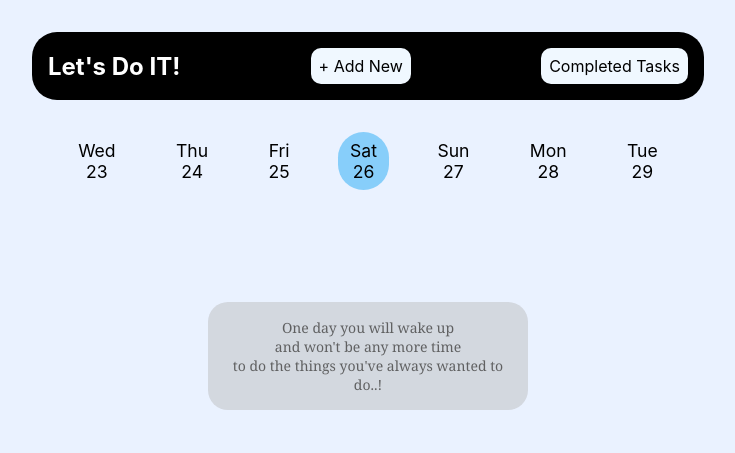
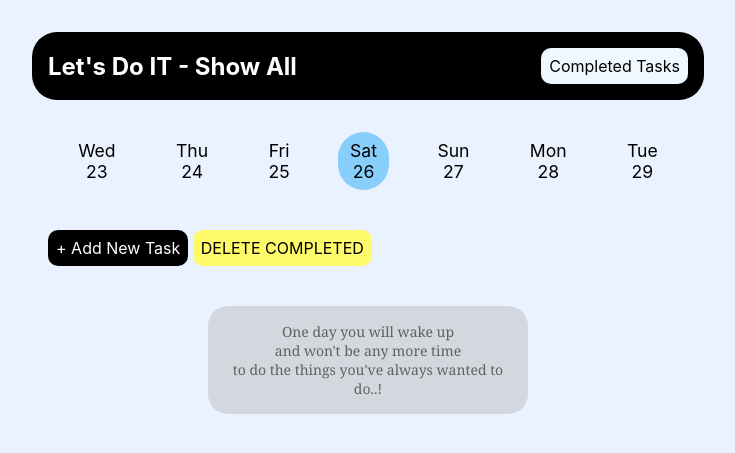
Before and after one commit to rezaaebraahimi/lets-do-it, a Flask app: page /show in a window 1280 px wide. Shown: the top 453 px of the page, without its empty margins (272-1007 px from the left). Run offline with Flask 2, Linux system fonts and the light colour scheme; data that the repository does not hold is empty; some web fonts are replaced.

Commit message:
add func and edit style

```diff
--- a/app.py
+++ b/app.py
@@ -57,6 +57,7 @@ def add_habit():
     today = today_at_midnight()
     if request.method == "POST":
         db.Todo.insert_one({"_id":uuid.uuid4().hex, "added": today, "name": request.form.get("habit")})
+
     return render_template("todo.html",
                            title="Let's Do IT - Add Habit",
                            selected_date=today)
@@ -79,5 +80,14 @@ def show():
                            selected_date=selected_date)
 
 
+@app.route('/delete_completed')
+def delete_completed():
+    db.Todo.delete_many({'complete' : True})
+    return redirect(url_for('index'))
+
+
+
+
+
 if __name__ == "__main__":
     app.run(host:="0.0.0.0", port:=int(os.environ.get('PORT', 5000)))
--- a/static/css/style.css
+++ b/static/css/style.css
@@ -39,9 +39,35 @@ body {
     border-radius: 10px;
 }
 
+.header__link3 {
+    background-color: rgb(255, 250, 105);
+    text-decoration:none;
+    color: black;
+    padding: 0.5rem 0.5rem;
+    border-radius: 10px;
+
+}
+
+.header__link4 {
+    background-color: rgb(0, 0, 0);
+    text-decoration:none;
+    color: rgb(255, 255, 255);
+    padding: 0.5rem 0.5rem;
+    border-radius: 10px;
+}
+
+.header__link3:hover{
+    background-color: crimson;
+}
+
 .header__link2:hover {
     color: rgb(255, 255, 255);
     background-color:rgb(30, 140, 80);
+}
+
+.header__link4:hover {
+    color: rgb(255, 255, 255);
+    background-color:rgb(30, 110, 140);
 }
 
 .header__link:hover {
@@ -123,6 +149,7 @@ body {
     justify-content: space-between;
     font-size: 26px;
     padding: 1rem;
+    margin-top: 1.3rem;
     margin-bottom: 1.3rem;
     background-color: aliceblue;
     border: 2px solid black;
@@ -181,6 +208,6 @@ body {
     background-color: rgba(175, 175, 175, 0.40);
     color: rgba(75, 75, 75, 0.85);
     border-radius: 20px;
-    margin-top: 3rem;
+    margin-top: 2rem;
     margin-bottom: auto;
 }
--- a/templates/base.html
+++ b/templates/base.html
@@ -14,10 +14,8 @@
     </head>
     <body>
         <header class="header">
-            <h1 class="header__logo"><a href="{{ url_for('index') }}" class="header__link">Let's Do IT!</a></h1>
-            {% if "add" not in request.endpoint %}
-                <a href="{{ url_for('add_habit') }}" class="header__link2">+ Add New </a>
-            {% endif %}
+            <h1 class="header__logo"><a href="{{ url_for('index') }}" class="header__link">{{ title }}</a></h1>
+
             <a href="{{ url_for('show') }}" class="header__link2">Completed Tasks</a>
         </header>
         <main class="main">
@@ -34,6 +32,9 @@
                     </a>
                 {% endfor %}
             </section>
+            {% if "add" not in request.endpoint %}
+                <a href="{{ url_for('add_habit') }}" class="header__link4">+ Add New Task</a>
+            {% endif %}
             {% block main_content %}
             {% endblock %}
 
--- a/templates/show.html
+++ b/templates/show.html
@@ -1,7 +1,12 @@
 {% extends 'base.html' %}
 
+
 {% block main_content %}
+    <a type="button" href="{{ url_for('delete_completed') }}" class="header__link3">
+        DELETE COMPLETED
+    </a>
     <section class="habit-list">
+
         {% for habit in habits %}
             {% set completed = habit["_id"] in completions %}
             {% if completed %}
```
